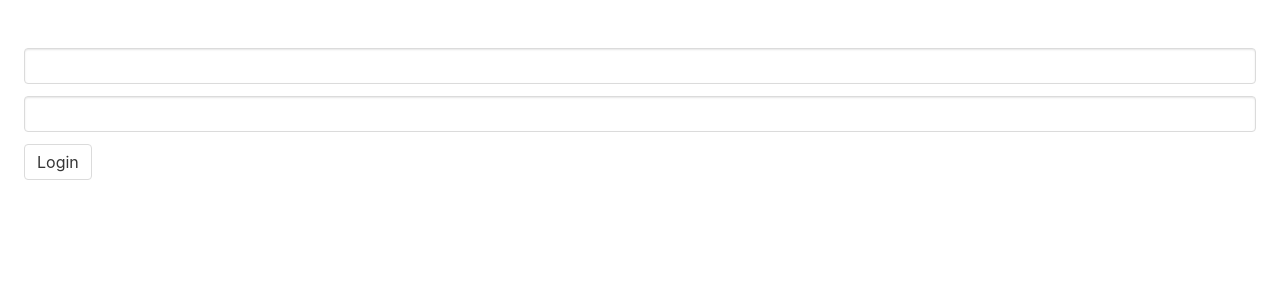
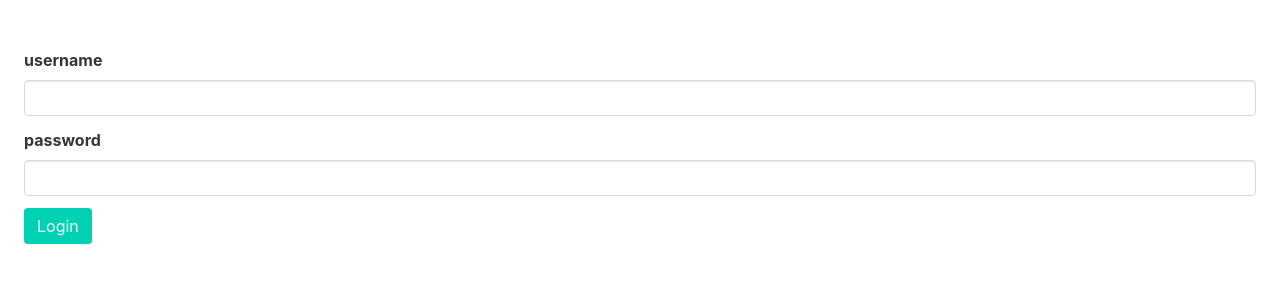
Before and after one commit to smamkele/Vue1, a plain HTML site: page form with validation/index.html in a window 1280 px wide. Drawn offline with nearby package versions, Linux system fonts and the light colour scheme.

Commit message:
Error messages added

```diff
--- a/form with validation/index.html
+++ b/form with validation/index.html
@@ -7,17 +7,27 @@
     <div class="section" id="app">
       <form class="form" v-on:submit.prevent>
         <div class="field">
-            <input class="input" id="username" type="text" v-model="username">
+          <label class="label">username</label>
+        <input class="input" id="username" type="text"
+                v-model="username"
+                v-bind:class="{'is-danger':usernameError}">
+            <div class="has-text-danger"
+                 v-if="usernameError">{{usernameErrorMessage}}</div>
         </div>
        <div class="field">
-          <input class="input" id="password" type="text" v-model="password">
+         <label class="label">password</label>
+          <input class="input" id="password" type="text"
+                  v-model="password"
+                  v-bind:class="{'is-danger':passwordError}">
+          <div class="has-text-danger"
+               v-if="passwordError">{{passwordErrorMessage}}</div>
        </div>
         <div class="field">
-            <button class="button" type="submit" v-on:click="login">Login</button>
+            <button class="button is-primary" type="submit " v-on:click="login">Login</button>
         </div>
 
       </form>
     </div>
-
   </body>
+  <script src="script.js"></script>
 </html>
```
